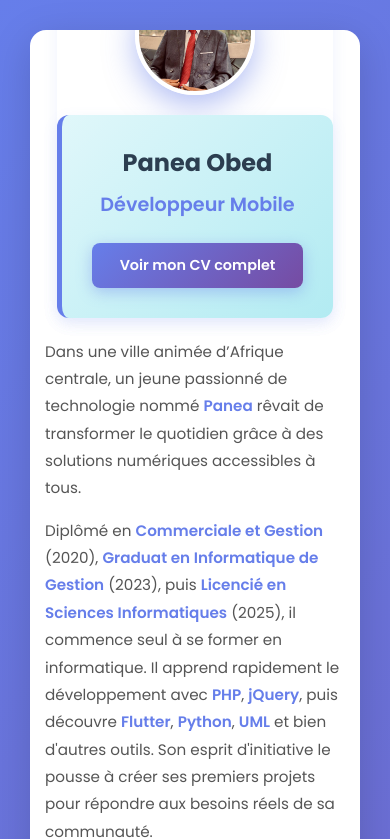
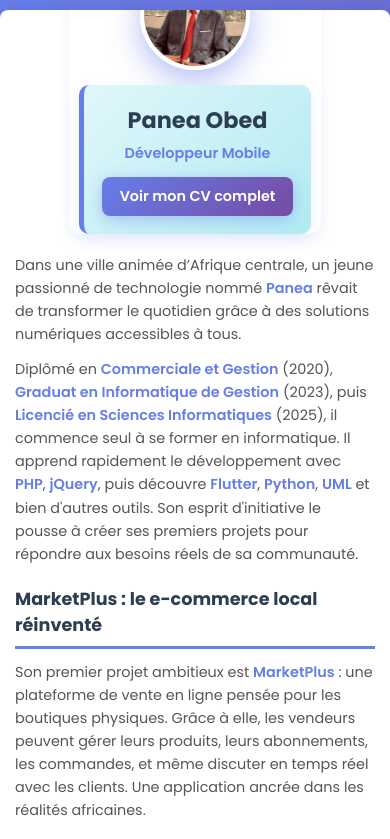
Before and after one commit to Paneatechonologies/panea-histoire, a plain HTML site: page index.html in a window 390 px wide. Shown: the top 839 px of the page. Drawn offline with Linux system fonts and the light colour scheme.

Commit message:
Amélioration responsivité: Optimisation pour tous les appareils (480px, 600px, 768px, 360px)

```diff
--- a/index.html
+++ b/index.html
@@ -127,13 +127,19 @@
     }
 
     @media screen and (max-width: 768px) {
+      body {
+        padding: 10px !important;
+      }
+
       .container {
-        padding: 25px !important;
-        margin: 20px !important;
+        padding: 20px !important;
+        margin: 20px 10px !important;
+        border-radius: 12px !important;
       }
 
       .profile {
         margin: -80px auto 30px !important;
+        padding: 0 10px !important;
       }
 
       .profile-img {
@@ -142,36 +148,73 @@
         border-width: 5px !important;
       }
 
+      .profile-info {
+        padding: 25px !important;
+        max-width: 100% !important;
+        margin: 0 !important;
+      }
+
       .profile-info h1 {
-        font-size: 1.8em !important;
+        font-size: 1.6em !important;
+      }
+
+      .profile-info p {
+        font-size: 1em !important;
+        margin: 8px 0 15px !important;
+      }
+
+      .btn-cv {
+        padding: 10px 20px !important;
+        font-size: 0.95em !important;
       }
 
       h2 {
         font-size: 1.3em !important;
+        margin-top: 25px !important;
       }
 
       p {
         font-size: 1em !important;
+        line-height: 1.7 !important;
+      }
+
+      footer {
+        font-size: 0.9em !important;
+        margin-top: 40px !important;
       }
     }
 
-    @media screen and (max-width: 480px) {
+    @media screen and (max-width: 600px) {
+      body {
+        padding: 5px !important;
+      }
+
       .container {
         padding: 15px !important;
+        margin: 15px 5px !important;
+        border-radius: 10px !important;
       }
 
       .profile {
-        margin: -70px auto 20px !important;
+        margin: -70px auto 25px !important;
       }
 
       .profile-img {
-        width: 120px !important;
-        height: 120px !important;
+        width: 130px !important;
+        height: 130px !important;
         border-width: 4px !important;
+      }
+
+      .profile-info {
+        padding: 20px !important;
       }
 
       .profile-info h1 {
         font-size: 1.5em !important;
+      }
+
+      .profile-info p {
+        font-size: 0.95em !important;
       }
 
       h2 {
@@ -180,6 +223,95 @@
 
       p {
         font-size: 0.95em !important;
+      }
+    }
+
+    @media screen and (max-width: 480px) {
+      body {
+        padding: 0 !important;
+        background-attachment: fixed !important;
+      }
+
+      .container {
+        padding: 15px !important;
+        margin: 10px 0 !important;
+        border-radius: 8px !important;
+        box-shadow: 0 5px 20px rgba(0,0,0,0.15) !important;
+      }
+
+      .profile {
+        margin: -65px auto 20px !important;
+        gap: 15px !important;
+      }
+
+      .profile-img {
+        width: 110px !important;
+        height: 110px !important;
+        border-width: 4px !important;
+      }
+
+      .profile-info {
+        padding: 18px !important;
+        border-radius: 10px !important;
+      }
+
+      .profile-info h1 {
+        font-size: 1.4em !important;
+        margin: 0 !important;
+      }
+
+      .profile-info p {
+        font-size: 0.9em !important;
+        margin: 5px 0 12px !important;
+      }
+
+      .btn-cv {
+        padding: 9px 18px !important;
+        font-size: 0.9em !important;
+        width: 100% !important;
+        text-align: center !important;
+      }
+
+      h2 {
+        font-size: 1.1em !important;
+        margin-top: 20px !important;
+        margin-bottom: 12px !important;
+        padding-bottom: 8px !important;
+      }
+
+      p {
+        font-size: 0.9em !important;
+        line-height: 1.6 !important;
+        margin-bottom: 12px !important;
+      }
+
+      footer {
+        font-size: 0.85em !important;
+        margin-top: 30px !important;
+        padding-top: 15px !important;
+      }
+    }
+
+    @media screen and (max-width: 360px) {
+      .container {
+        padding: 12px !important;
+      }
+
+      .profile-img {
+        width: 100px !important;
+        height: 100px !important;
+      }
+
+      .profile-info h1 {
+        font-size: 1.3em !important;
+      }
+
+      h2 {
+        font-size: 1em !important;
+      }
+
+      p {
+        font-size: 0.85em !important;
       }
     }
   </style>
```
